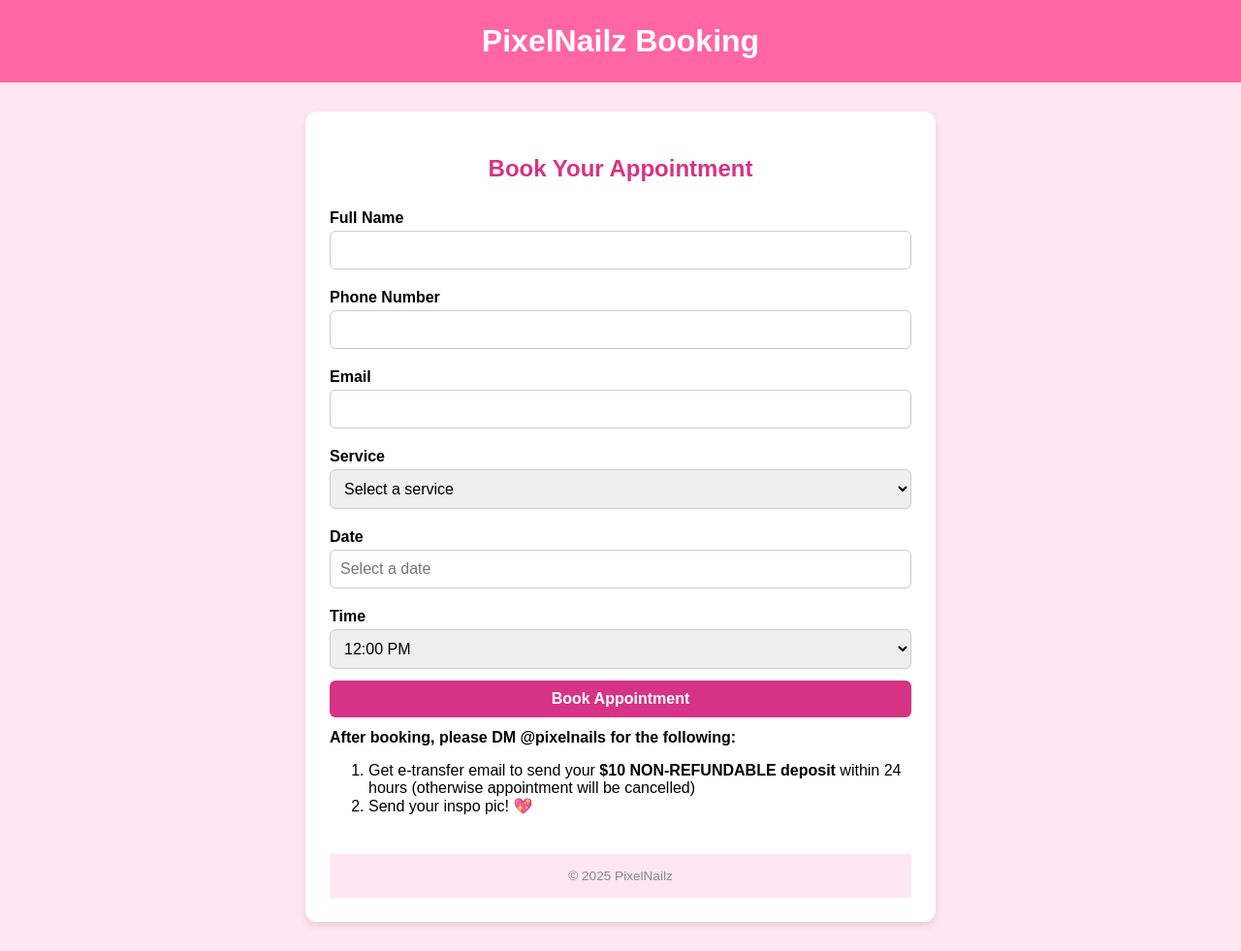
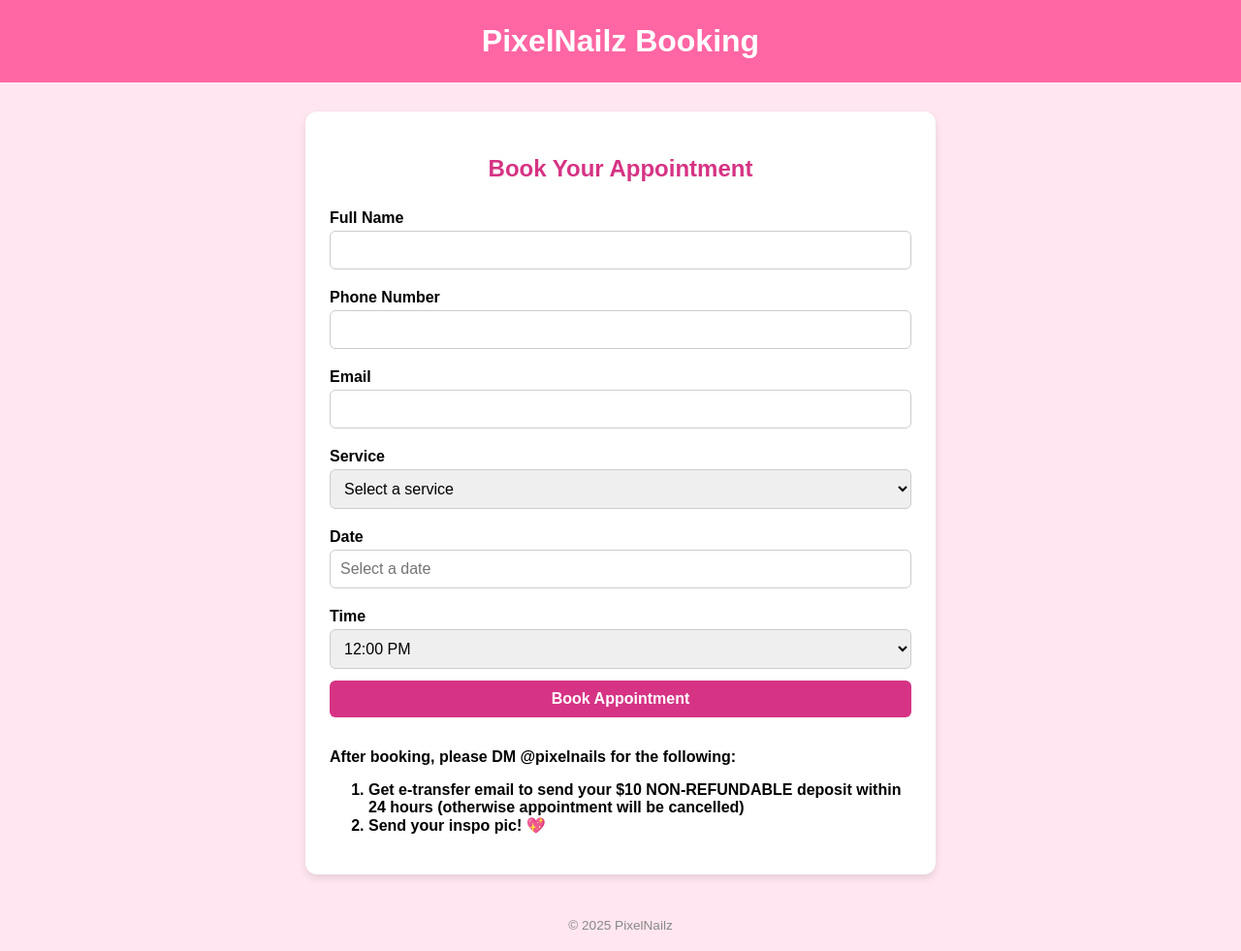
Before and after one commit to nailssbypixel/PixelNailz, a plain HTML site: page index.html in a window 1280 px wide. Shown: the whole page at 97% size. Drawn offline with nearby package versions, Linux system fonts and the light colour scheme; no server answers.

Commit message:
Update index.html

```diff
--- a/index.html
+++ b/index.html
@@ -5,12 +5,19 @@
 <title>PixelNailz Booking</title>
 <link rel="stylesheet" href="https://cdn.jsdelivr.net/npm/flatpickr/dist/flatpickr.min.css">
 <style>
-body {
-  font-family: Arial, sans-serif;
-  background: #ffe6f0; /* light pink */
+html, body {
+  height: 100%;
   margin: 0;
   padding: 0;
 }
+
+body {
+  display: flex;
+  flex-direction: column;
+  background: #ffe6f0; /* light pink */
+  font-family: Arial, sans-serif;
+}
+
 header {
   background: #ff66a3;
   color: white;
@@ -19,6 +26,7 @@ header {
   font-size: 2rem;
   font-weight: bold;
 }
+
 .container {
   max-width: 600px;
   margin: 30px auto;
@@ -26,10 +34,15 @@ header {
   padding: 25px;
   border-radius: 12px;
   box-shadow: 0 4px 8px rgba(0,0,0,0.1);
+  flex: 1; /* allows container to grow and push footer down */
 }
+
 h2 { text-align: center; color: #d63384; }
+
 form { display:flex; flex-direction: column; margin-top:20px; }
+
 label { margin:8px 0 4px; font-weight:bold; }
+
 input, select, button {
   padding:10px;
   border:1px solid #ccc;
@@ -37,6 +50,7 @@ input, select, button {
   margin-bottom:12px;
   font-size:1em;
 }
+
 button {
   background:#d63384;
   color:white;
@@ -44,10 +58,23 @@ button {
   cursor:pointer;
   font-weight:bold;
 }
+
 button:hover { background:#b82c6d; }
+
 .hidden { display:none; }
-.note { font-size:0.9em; color:#555; text-align:center; margin:10px 0 20px; }
-footer { text-align:center; font-size:0.85em; color:#888; padding:15px 0; background:#ffe6f0; margin-top:40px; }
+
+.footer-note {
+  font-weight: bold;
+  margin-top: 20px;
+}
+
+footer {
+  text-align:center;
+  font-size:0.85em;
+  color:#888;
+  padding:15px 0;
+  background:#ffe6f0;
+}
 .success { color: green; text-align: center; margin-bottom: 12px; }
 .error { color: red; text-align: center; margin-bottom: 12px; }
 </style>
@@ -99,6 +126,7 @@ footer { text-align:center; font-size:0.85em; color:#888; padding:15px 0; backgr
 
     <button type="submit">Book Appointment</button>
   </form>
+
   <div class="footer-note">
     <strong>After booking, please DM @pixelnails for the following:</strong>
     <ol>
@@ -106,12 +134,13 @@ footer { text-align:center; font-size:0.85em; color:#888; padding:15px 0; backgr
       <li>Send your inspo pic! 💖</li>
     </ol>
   </div>
+</div>
 
 <footer>© 2025 PixelNailz</footer>
 
 <script src="https://cdn.jsdelivr.net/npm/flatpickr"></script>
 <script>
-const WEB_APP_URL = "https://script.google.com/macros/s/AKfycbyUqh_l2OcpEopSqX_I1uMwCtBf1mdvDxqaBJ46tTzpgnkH9Xdpq0JUfi7RB_6ZEu5E/exec"; // replace with your Apps Script URL
+const WEB_APP_URL = "https://script.google.com/macros/s/AKfycbyUqh_l2OcpEopSqX_I1uMwCtBf1mdvDxqaBJ46tTzpgnkH9Xdpq0JUfi7RB_6ZEu5E/exec";
 const allowedDates = ["2025-09-07","2025-09-13","2025-09-14","2025-09-20","2025-09-21","2025-09-27","2025-09-28"];
 
 let fpInstance;
```
Lines whose indentation alone changed are shown as unchanged.
